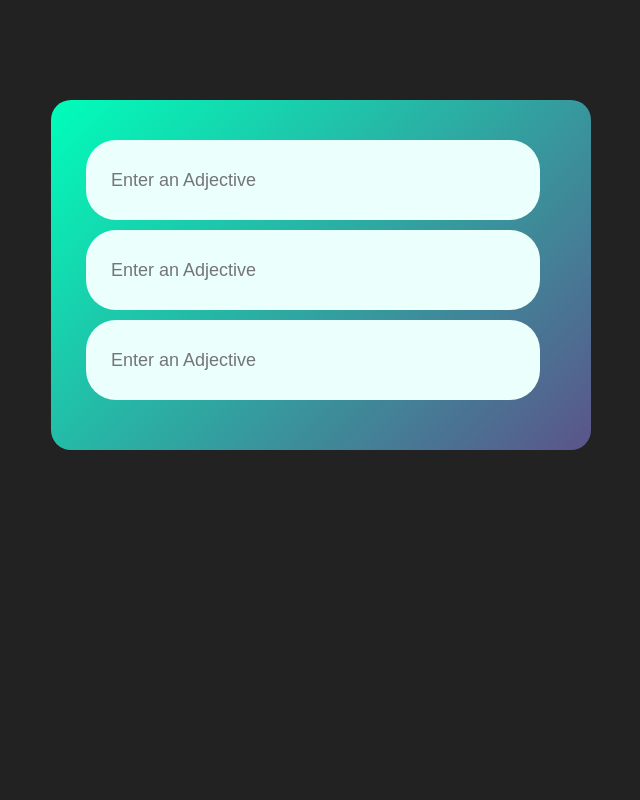
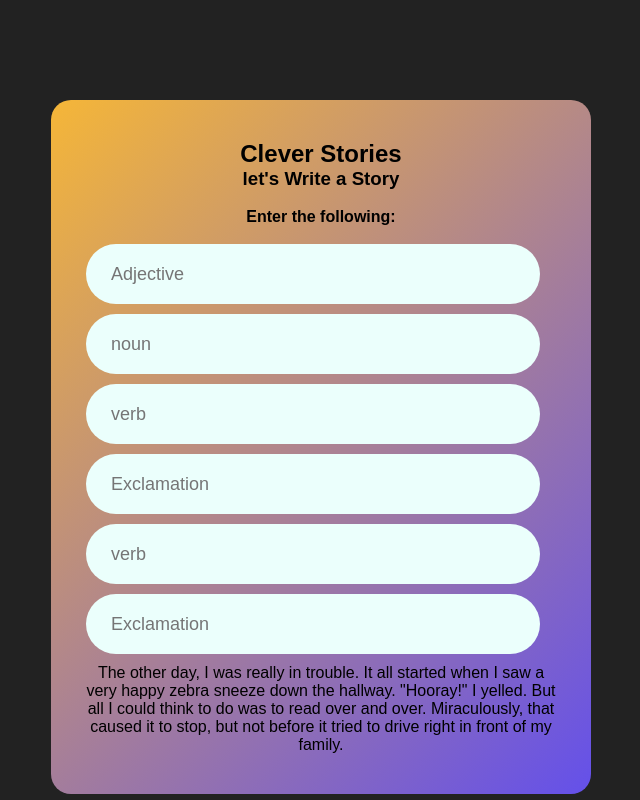
Before and after one commit to Dungasamsungo/Clever-Stories, a plain HTML site: page index.html in a window 1280 px wide. Shown: the whole page, without its empty margins (319-959 px from the left). Drawn offline with Linux system fonts and the light colour scheme.

Commit message:
completed index

```diff
--- a/index.html
+++ b/index.html
@@ -9,18 +9,38 @@
 <body>
 
     <div class="card">
+        <h2>Clever Stories</h2>
+        <h3>let's Write a Story</h2><br>
+            <h4>Enter the following:</h4><br>
+
 
         <div class="input">
-             <input type="text" placeholder="Enter an Adjective" spellcheck="false" >
+             <input type="text" placeholder="Adjective" spellcheck="false" id="Adjective" >
         </div>
 
         <div class="input">
-            <input type="text" placeholder="Enter an Adjective" spellcheck="false">
+            <input type="text" placeholder="noun" spellcheck="false" id="noun">
        </div>
 
        <div class="input">
-             <input type="text" placeholder="Enter an Adjective" spellcheck="false">
+             <input type="text" placeholder="verb" spellcheck="false" id="verb">
        </div>
+       <div class="input">
+             <input type="text" placeholder="Exclamation" spellcheck="false"id="Exclamation">
+       </div>
+
+       <div class="input">
+            <input type="text" placeholder="verb" spellcheck="false" id="verb1">
+       </div>
+        <div class="input">
+            <input type="text" placeholder="Exclamation" spellcheck="false" id="verb2">
+       </div>
+
+       <p id="story">The other day, I was really in trouble. It all started when I saw a very
+        happy zebra sneeze down the hallway. "Hooray!" I yelled. But all
+        I could think to do was to read over and over. Miraculously,
+        that caused it to stop, but not before it tried to drive
+        right in front of my family. </p>
 
 
     </div>
--- a/style.css
+++ b/style.css
@@ -11,7 +11,7 @@ body{
 .card{
     width: 90%;
     max-width: 470px;
-    background: linear-gradient(135deg, #00feba, #5b548a);
+    background: linear-gradient(135deg, #f5b638, #6450ea);
     margin: 100px auto 0;
     border-radius: 20px;
     border-bottom: 20px;
@@ -35,7 +35,7 @@ body{
     background: #ebfffc;
     color: #555;
     padding: 10px 25px;
-    height: 60px;
+    height: 40px;
     border-radius: 30px;
     flex: 1;
     margin-right: 16px;
```
